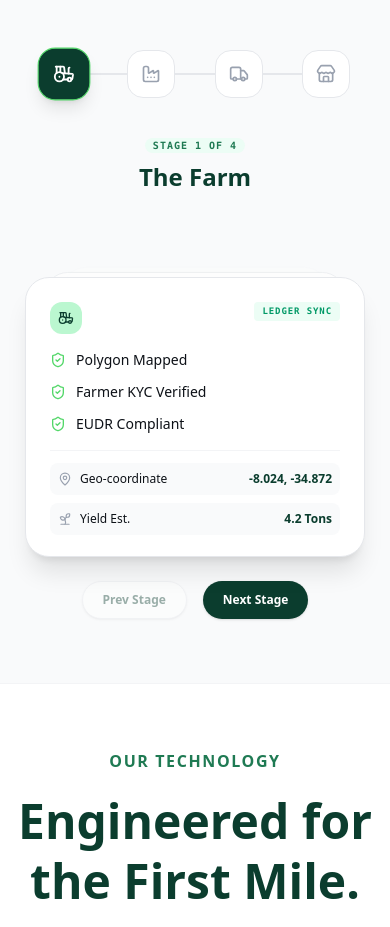
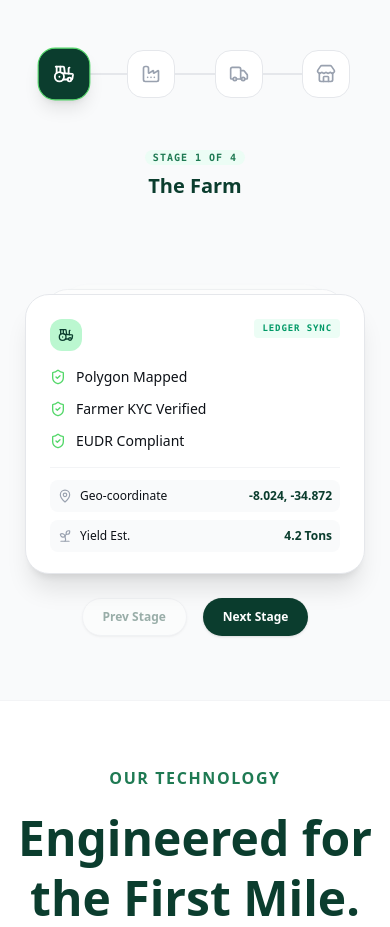
Before and after one commit to bhubanchand/sts-demo-2, a Next.js app: page / in a window 390 px wide. Shown: the part 10480-11407 px from the top of the page. Built offline with nearby package versions, Linux system fonts and the light colour scheme.

Commit message:
fix(ui): eliminate layout shifts in mobile view of End-to-End Visibility

```diff
--- a/src/components/ui/transparency-flow.tsx
+++ b/src/components/ui/transparency-flow.tsx
@@ -181,11 +181,13 @@ export function TransparencyFlow() {
          </div>
 
          {/* Current Stage Label */}
-         <div className="text-center mb-6">
-            <span className="text-[10px] font-mono font-black text-[#1F7A53] uppercase tracking-widest bg-emerald-50 px-2 py-0.5 rounded-full">
-               Stage {activeStage + 1} of 4
-            </span>
-            <h3 className="text-2xl font-bold text-[#0B3D2E] mt-1">{STAGES[activeStage].title}</h3>
+         <div className="text-center mb-6 h-20 flex flex-col justify-center shrink-0">
+            <div>
+               <span className="text-[10px] font-mono font-black text-[#1F7A53] uppercase tracking-widest bg-emerald-50 px-2 py-0.5 rounded-full">
+                  Stage {activeStage + 1} of 4
+               </span>
+            </div>
+            <h3 className="text-xl sm:text-2xl font-bold text-[#0B3D2E] mt-1 leading-tight">{STAGES[activeStage].title}</h3>
          </div>
 
          {/* Stack Container */}
```
